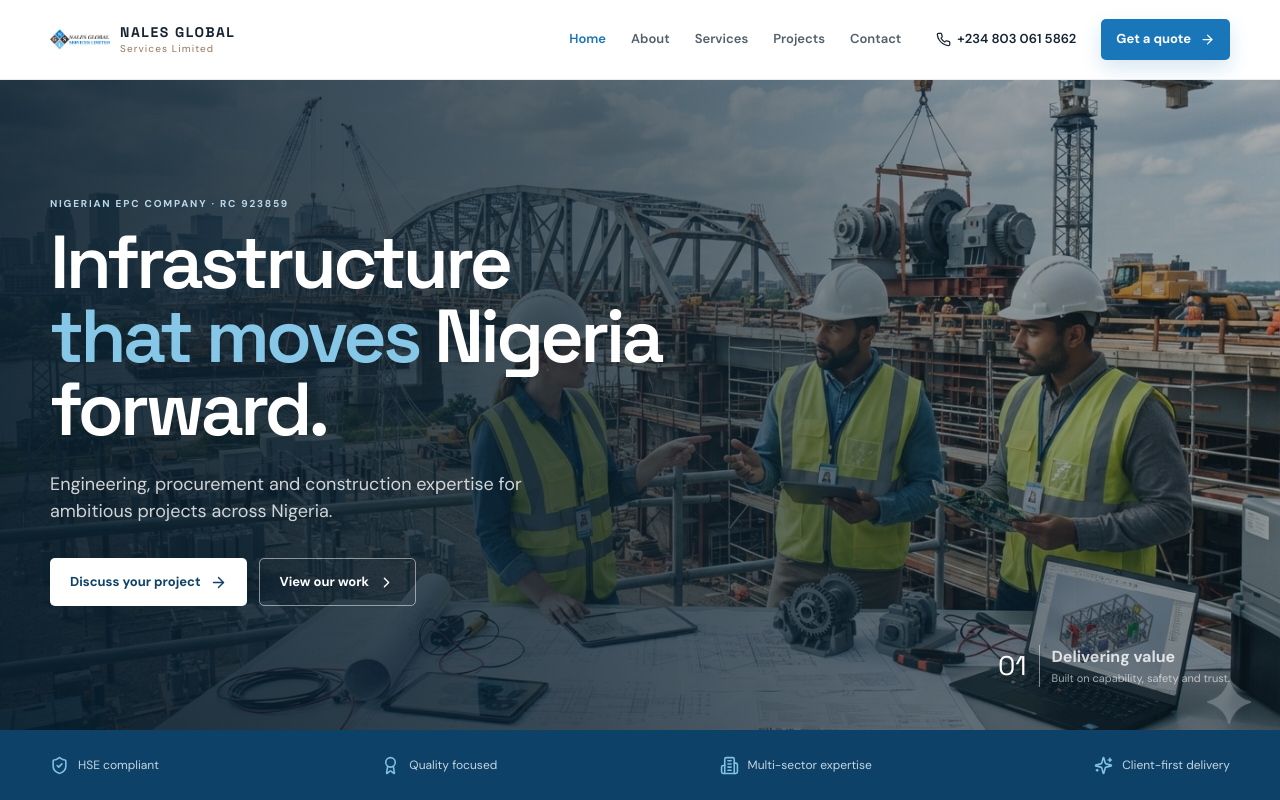
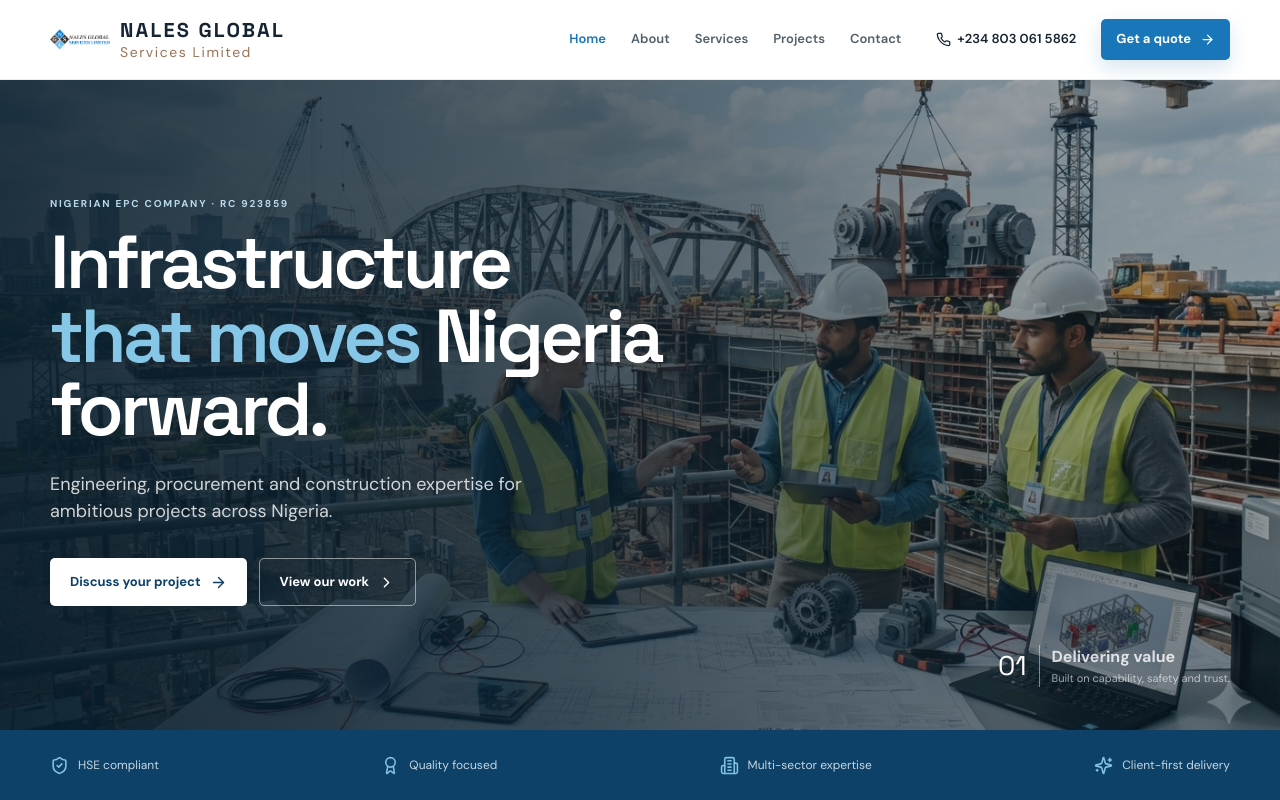
Before and after one commit to aristobells/nales-global-site, a React (Vite) app in the folder client/: page / in a window 1280 px wide. Shown: the top 800 px of the page. Built offline with nearby package versions, Linux system fonts and the light colour scheme.

Commit message:
resized brand name

```diff
--- a/client/src/index.css
+++ b/client/src/index.css
@@ -78,12 +78,12 @@ a {
 }
 .brand b {
   font-family: "Space Grotesk";
-  font-size: 14px;
+  font-size: 20px;
   letter-spacing: 0.11em;
   color: var(--ink);
 }
 .brand small {
-  font-size: 10px;
+  font-size: 14px;
   color: var(--bronze);
   letter-spacing: 0.11em;
   margin-top: 5px;
```
